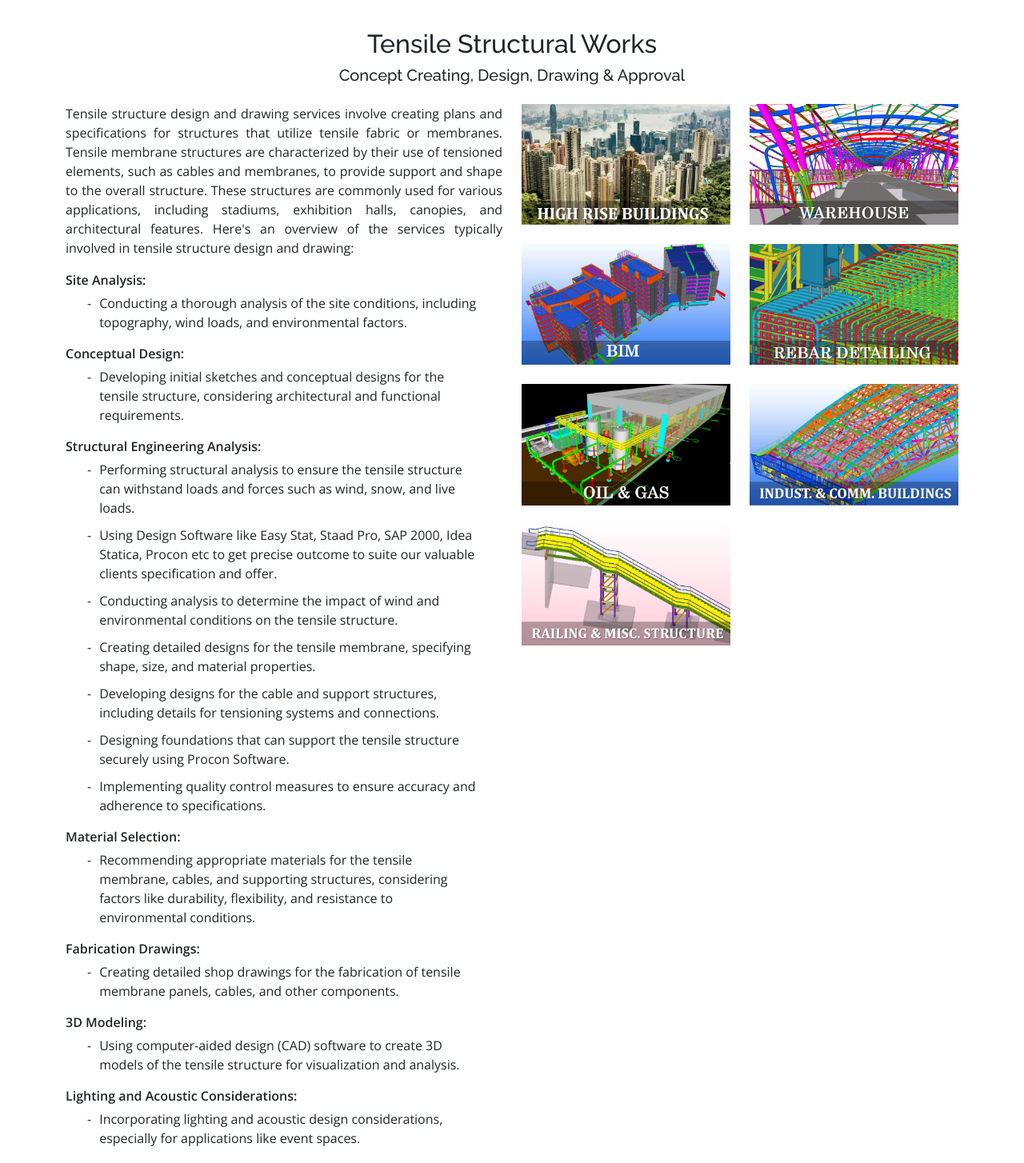
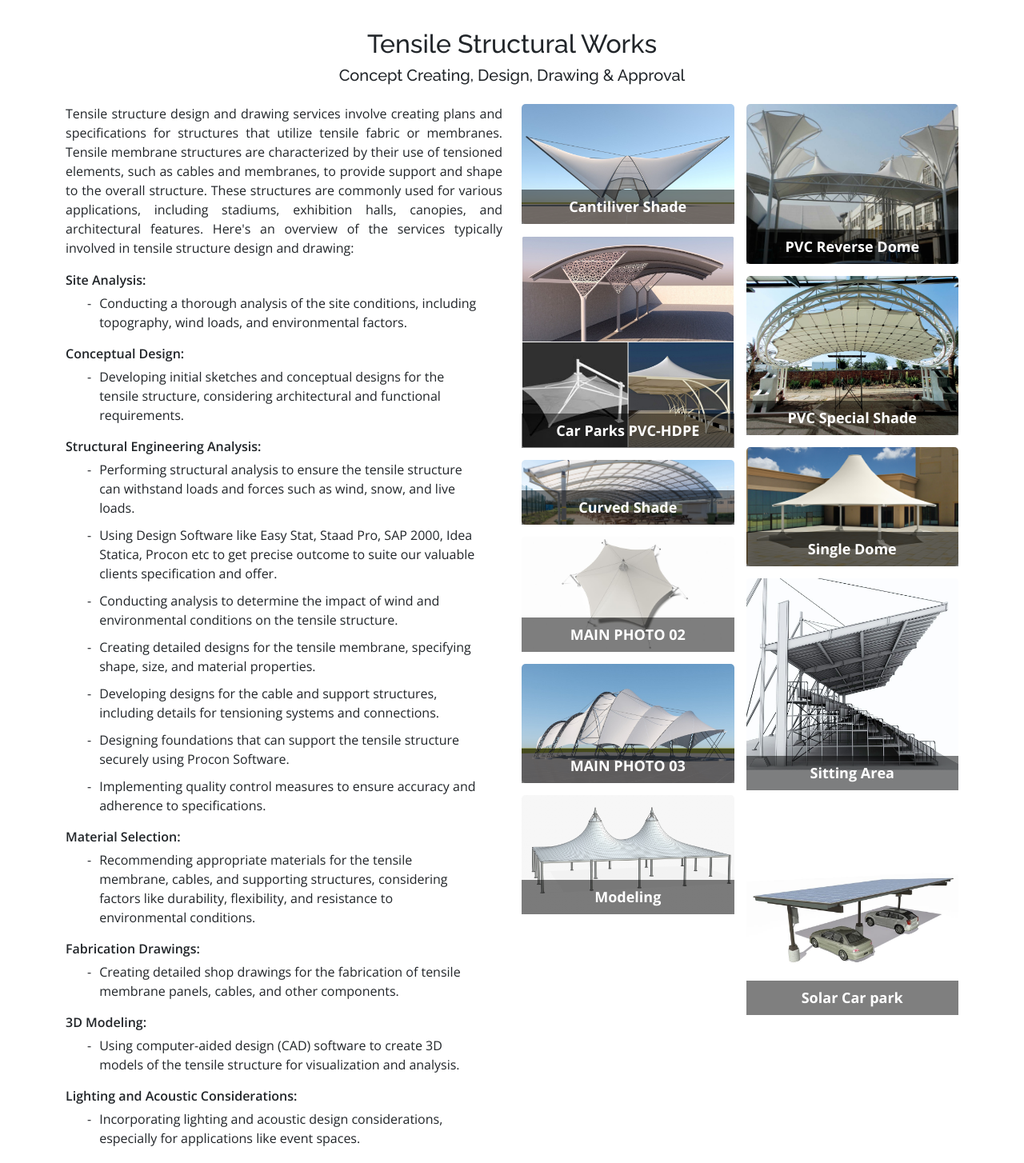
Before and after one commit to subratre/draftsman, a Next.js app: page /tensile-fabric-structure in a window 1280 px wide. Shown: the part 380-1834 px from the top of the page at 80% size. Built offline with nearby package versions, Linux system fonts and the light colour scheme.

Commit message:
all commit

```diff
--- a/pages/tensile-fabric-structure/index.js
+++ b/pages/tensile-fabric-structure/index.js
@@ -1,12 +1,36 @@
 import Head from "next/head";
-import React from "react";
+import React, { useState } from "react";
+import Modal from "@/components/Modal";
 
 const TensilStructuralWorks = () => {
+  const [selectedImage, setSelectedImage] = useState("");
+  const [isShow, setIsShow] = useState(false);
+  const imageModalHandler = (e) => {
+    setSelectedImage(e.target.src);
+    setIsShow(true);
+  };
+
+  const modalCloseHandler = () => {
+    setIsShow(false);
+    setSelectedImage("");
+  };
   return (
     <>
       <Head>
         <title>Draftsman | Tensile Structural Works</title>
       </Head>
+      {isShow && (
+        <Modal>
+          <div className="popupimage">
+            <div className="closepopup" onClick={modalCloseHandler}>
+              &times;
+            </div>
+            <div className="zoomInage">
+              <img src={selectedImage} />
+            </div>
+          </div>
+        </Modal>
+      )}
       <section className="non-structral structral"></section>
       <section className="mt-0 py-5 pb-0">
         <div className="container">
@@ -193,64 +217,111 @@ const TensilStructuralWorks = () => {
             </div>
             <div class="col-lg-6" align="center">
               <div class="row">
-                <div class="col-lg-6">
+                <div className="gallery">
+                  <div className="gallery-item">
                     <img
-                    src="/assets/images/00-High-Rise-Buildings.jpg"
+                      src="/assets/tensilfabric/Cantiliver Shade.jpg"
+                      alt=""
+                      width="100%"
+                      onClick={(evt) => imageModalHandler(evt)}
+                    />
+                    <div className="inneritem">Cantiliver Shade</div>
+                  </div>
+                  <div className="gallery-item">
+                    <img
+                      src="/assets/tensilfabric/Car Parks PVC-HDPE.jpg"
+                      alt=""
+                      width="100%"
+                      onClick={(evt) => imageModalHandler(evt)}
+                    />
+                    <div className="inneritem">Car Parks PVC-HDPE</div>
+                  </div>
+                  <div className="gallery-item">
+                    <img
+                      src="/assets/tensilfabric/Curved Shade.jpg"
+                      onClick={(evt) => imageModalHandler(evt)}
                       alt=""
                       width="100%"
                     />
+                    <div className="inneritem">Curved Shade</div>
                   </div>
-                <div class="col-lg-6">
+                  <div className="gallery-item">
                     <img
-                    src="/assets/images/04-warehouse.jpg"
+                      src="/assets/tensilfabric/MAIN PHOTO 02.jpg"
+                      onClick={(evt) => imageModalHandler(evt)}
                       alt=""
                       width="100%"
                     />
+                    <div className="inneritem">MAIN PHOTO 02</div>
                   </div>
-              </div>
-              <div class="row">
-                <div class="col-lg-6">
-                  <br />
-                  <img src="/assets/images/01-BIM.jpg" alt="" width="100%" />
-                </div>
-                <div class="col-lg-6">
-                  <br />
+                  <div className="gallery-item">
                     <img
-                    src="/assets/images/03-rebarDetailing.jpg"
+                      src="/assets/tensilfabric/MAIN PHOTO 03.jpg"
+                      onClick={(evt) => imageModalHandler(evt)}
                       alt=""
                       width="100%"
                     />
+                    <div className="inneritem">MAIN PHOTO 03</div>
                   </div>
-              </div>
-              <div class="row">
-                <div class="col-lg-6">
-                  <br />
+                  <div className="gallery-item">
                     <img
-                    src="/assets/images/02-oilandgas.jpg"
+                      src="/assets/tensilfabric/Modeling.jpg"
+                      onClick={(evt) => imageModalHandler(evt)}
                       alt=""
                       width="100%"
                     />
+                    <div className="inneritem">Modeling</div>
                   </div>
-                <div class="col-lg-6">
-                  <br />
+                  <div className="gallery-item">
+                    {" "}
                     <img
-                    src="/assets/images/05-Indust-comercial-buildings.jpg"
+                      src="/assets/tensilfabric/PVC Reverse Dome.jpg"
+                      onClick={(evt) => imageModalHandler(evt)}
                       alt=""
                       width="100%"
                     />
+                    <div className="inneritem">PVC Reverse Dome</div>
                   </div>
-              </div>
-              <div class="row">
-                <div class="col-lg-6">
-                  <br />
+                  <div className="gallery-item">
+                    {" "}
                     <img
-                    src="/assets/images/06-Misc-structures.jpg"
+                      src="/assets/tensilfabric/PVC Special Shade.jpg"
+                      onClick={(evt) => imageModalHandler(evt)}
                       alt=""
                       width="100%"
                     />
+                    <div className="inneritem">PVC Special Shade</div>
                   </div>
-                <div class="col-lg-6">
-                  <br />
+                  <div className="gallery-item">
+                    {" "}
+                    <img
+                      src="/assets/tensilfabric/Single Dome.jpg"
+                      onClick={(evt) => imageModalHandler(evt)}
+                      alt=""
+                      width="100%"
+                    />
+                    <div className="inneritem">Single Dome</div>
+                  </div>
+                  <div className="gallery-item">
+                    {" "}
+                    <img
+                      src="/assets/tensilfabric/Sitting Area.jpg"
+                      onClick={(evt) => imageModalHandler(evt)}
+                      alt=""
+                      width="100%"
+                    />
+                    <div className="inneritem">Sitting Area</div>
+                  </div>
+                  <div className="gallery-item">
+                    {" "}
+                    <img
+                      src="/assets/tensilfabric/Solar Car park.jpg"
+                      onClick={(evt) => imageModalHandler(evt)}
+                      alt=""
+                      width="100%"
+                    />
+                    <div className="inneritem">Solar Car park</div>
+                  </div>
                 </div>
               </div>
             </div>
@@ -277,9 +348,9 @@ const TensilStructuralWorks = () => {
         {/* <center>
           <h2>Tensile Fabric Structure (HDPE & PVC) </h2>
         </center> */}
-        <div className="container mt-4">
+        <div className="container mt-2">
           <div className="row">
-            <ul>
+            <ul className="tensil-fabric">
               <li>
                 <span>
                   <i class="fa fa-hand-o-right" aria-hidden="true"></i>
--- a/styles/globals.css
+++ b/styles/globals.css
@@ -2636,3 +2636,7 @@ ul.structural-work {
 ul.structural-work li {
   margin: 9px 10px !important;
 }
+ul.tensil-fabric {
+  display: grid;
+  grid-template-columns: repeat(3, 1fr);
+}
```
Lines whose indentation alone changed are shown as unchanged.
